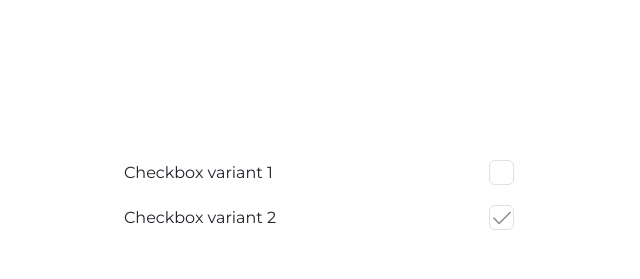
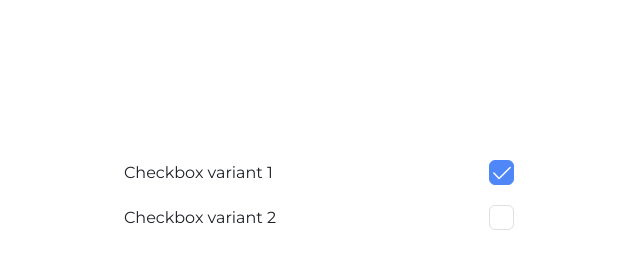
Before and after one commit to arondev22/ellty-test-assignment-aron, a React (Create React App) app: page / in a window 1280 px wide. Shown: the top 279 px of the page, without its empty margins (319-959 px from the left). Built offline with nearby package versions, Linux system fonts and the light colour scheme.

Commit message:
added constants

```diff
--- a/src/App.tsx
+++ b/src/App.tsx
@@ -2,10 +2,11 @@ import React from 'react';
 import './App.css';
 import dummyData from './dummyData.json';
 import { AppMenuList, AppMenu } from './components';
+import { CHECKBOX_VARIANT } from './constants';
 
 function App() {
 
-  const [isVariant1, setIsVariant1] = React.useState(false);
+  const [isVariant1, setIsVariant1] = React.useState(true);
 
   const onSubmit = (returnedData: any) => {
     alert(JSON.stringify(returnedData, null, 2));
@@ -15,19 +16,19 @@ function App() {
     <div className="container">
       <AppMenu
           text='Checkbox variant 1'
-          checkBoxVariant='variant-1'
+          checkBoxVariant={CHECKBOX_VARIANT.ONE}
           isChecked={isVariant1}
           onChange={() => setIsVariant1(!isVariant1)}
       />
       <AppMenu
           text='Checkbox variant 2'
-          checkBoxVariant='variant-2'
+          checkBoxVariant={CHECKBOX_VARIANT.TWO}
           isChecked={!isVariant1}
           onChange={() => setIsVariant1(!isVariant1)}
       />
       <div style={{height: '50px'}} />
       <AppMenuList
-        checkBoxVariant={isVariant1 ? 'variant-1' : 'variant-2'}
+        checkBoxVariant={isVariant1 ? CHECKBOX_VARIANT.ONE : CHECKBOX_VARIANT.TWO}
         dataList={dummyData}
         onSubmit={onSubmit}
       />
--- a/src/components/AppCheckBox/index.tsx
+++ b/src/components/AppCheckBox/index.tsx
@@ -1,6 +1,7 @@
 import React, { useState } from 'react';
 import './styles.css';
 import { GoCheck } from "react-icons/go";
+import { CHECKBOX_VARIANT } from '../../constants';
 
 interface CustomCheckboxProps {
     isChecked?: boolean;
@@ -11,16 +12,16 @@ interface CustomCheckboxProps {
 const AppCheckBox: React.FC<CustomCheckboxProps> = ({
     isChecked = false,
     onChange = () => {},
-    variant = 'variant-2'
+    variant = CHECKBOX_VARIANT.ONE
 }) => {
     const toggleCheckbox = () => {
         onChange(!isChecked);
     };
 
     return (
-        <div className={variant === 'variant-1' ? "customCheckbox" : "customCheckbox-variant-2"} onClick={toggleCheckbox}>
+        <div className={variant === CHECKBOX_VARIANT.ONE ? "customCheckbox" : "customCheckbox-variant-2"} onClick={toggleCheckbox}>
             {
-                variant === 'variant-1' ? (
+                variant === CHECKBOX_VARIANT.ONE ? (
                     <div className={isChecked ? 'checkbox checked' : 'checkbox'} >
                         {isChecked ? <GoCheck className='checkboxIcon checkedIcon' /> : <GoCheck className='checkboxIcon' />}
                     </div>
--- a/src/components/AppMenu/index.tsx
+++ b/src/components/AppMenu/index.tsx
@@ -1,5 +1,6 @@
 import './styles.css';
 import AppCheckBox from '../AppCheckBox';
+import { CHECKBOX_VARIANT } from '../../constants';
 
 interface AppButtonProps {
     text?: string;
@@ -11,7 +12,7 @@ interface AppButtonProps {
 const AppMenu: React.FC<AppButtonProps> = ({
     text = 'Page 1',
     isChecked = false,
-    checkBoxVariant = 'variant-1',
+    checkBoxVariant = CHECKBOX_VARIANT.ONE,
     onChange = () => {}
 }) => {
     return (
--- a/src/components/AppMenuList/index.tsx
+++ b/src/components/AppMenuList/index.tsx
@@ -2,6 +2,7 @@ import React from 'react';
 import './styles.css';
 import AppMenu from '../AppMenu';
 import AppButton from '../AppButton';
+import { CHECKBOX_VARIANT } from '../../constants';
 
 interface AppButtonProps {
     onSubmit?: (returnedData: any) => void;
@@ -12,7 +13,7 @@ interface AppButtonProps {
 const AppMenuList: React.FC<AppButtonProps> = ({
     onSubmit = () => {},
     dataList = [],
-    checkBoxVariant = 'variant-1'
+    checkBoxVariant = CHECKBOX_VARIANT.ONE
 }) => {
 
     const [menuDataList, setMenuDataList] = React.useState(dataList);
--- /dev/null
+++ b/src/constants/index.tsx
@@ -0,0 +1,8 @@
+const CHECKBOX_VARIANT = {
+    ONE: 'variant-1',
+    TWO: 'variant-2'
+};
+
+export {
+    CHECKBOX_VARIANT
+}
```
